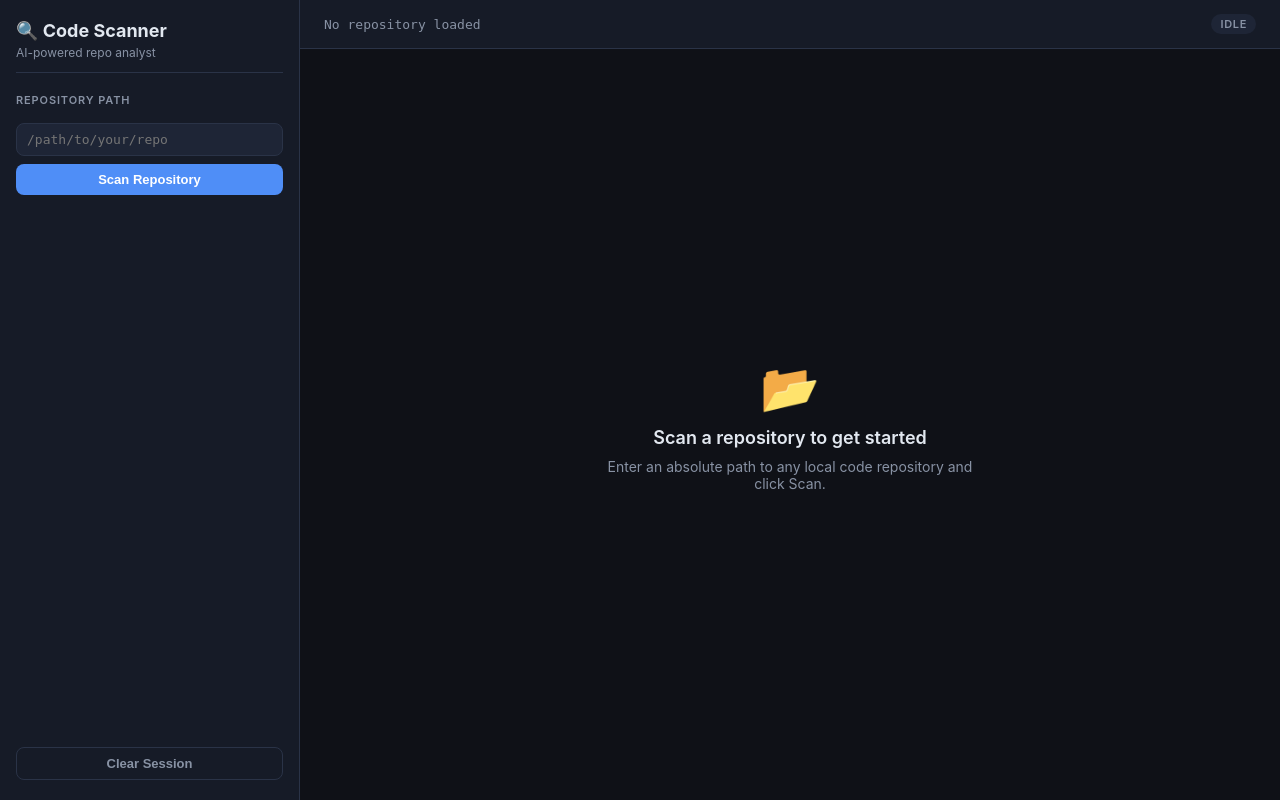
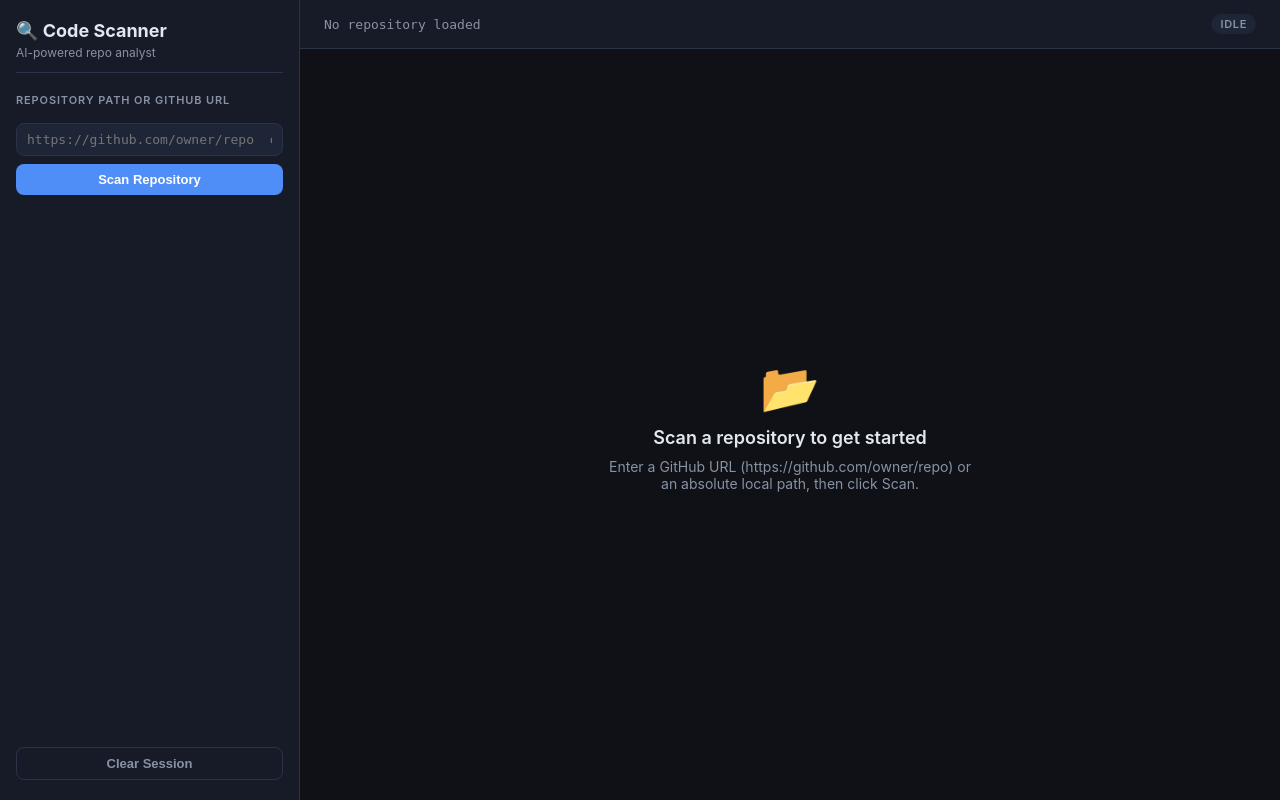
Before and after one commit to garyhe231/CodeScannerAgent, a FastAPI app: page / in a window 1280 px wide. Run offline with FastAPI, Linux system fonts and the light colour scheme; some libraries are stand-ins or nearby versions.

Commit message:
Add GitHub URL support to scanner
Accept a GitHub repo URL (https://github.com/owner/repo) in addition to
local paths. Shallow-clones the repo to a temp directory, scans it, then
deletes the temp clone immediately after scanning.

Co-Authored-By: Claude Opus 4.6 <noreply@anthropic.com>

```diff
--- a/app/main.py
+++ b/app/main.py
@@ -1,4 +1,6 @@
 """Code Scanner Agent — FastAPI app."""
+import shutil
+
 from fastapi import FastAPI, Request, Form, HTTPException
 from fastapi.responses import HTMLResponse, JSONResponse
 from fastapi.staticfiles import StaticFiles
@@ -23,36 +25,53 @@ async def index(request: Request):
 
 @app.post("/scan")
 async def scan(repo_path: str = Form(...)):
-    """Scan a repository and generate a summary."""
+    """Scan a local path or GitHub URL and generate a summary."""
+    source = repo_path.strip()
+    tmp_dir = None
+    display_label = source  # shown in the UI header
+
     try:
-        files, skipped = scanner.scan_repo(repo_path)
-    except ValueError as e:
-        raise HTTPException(status_code=400, detail=str(e))
+        if scanner.is_github_url(source):
+            try:
+                tmp_dir = scanner.clone_github_repo(source)
+            except ValueError as e:
+                raise HTTPException(status_code=400, detail=str(e))
+            scan_root = tmp_dir
+        else:
+            scan_root = source
 
-    if not files:
-        raise HTTPException(status_code=400, detail="No scannable files found in the given path.")
+        try:
+            files, skipped = scanner.scan_repo(scan_root)
+        except ValueError as e:
+            raise HTTPException(status_code=400, detail=str(e))
 
-    context = scanner.build_context(files, max_chars=120_000)
-    tree = scanner.file_tree(files)
+        if not files:
+            raise HTTPException(status_code=400, detail="No scannable files found.")
 
-    summary = analyst.summarize_repo(context, tree)
+        context = scanner.build_context(files, max_chars=120_000)
+        tree = scanner.file_tree(files)
+        summary = analyst.summarize_repo(context, tree)
 
-    session = session_store.Session(
-        repo_path=repo_path,
-        files=files,
-        repo_context=context,
-        file_tree=tree,
-        summary=summary,
-    )
-    session_store.set_session(session)
+        session = session_store.Session(
+            repo_path=display_label,
+            files=files,
+            repo_context=context,
+            file_tree=tree,
+            summary=summary,
+        )
+        session_store.set_session(session)
 
-    return JSONResponse({
-        "repo_path": repo_path,
-        "file_count": len(files),
-        "skipped_dirs": skipped,
-        "file_tree": tree,
-        "summary": summary,
-    })
+        return JSONResponse({
+            "repo_path": display_label,
+            "file_count": len(files),
+            "skipped_dirs": skipped,
+            "file_tree": tree,
+            "summary": summary,
+        })
+    finally:
+        # Always clean up the temp clone
+        if tmp_dir:
+            shutil.rmtree(tmp_dir, ignore_errors=True)
 
 
 @app.post("/ask")
--- a/app/templates/index.html
+++ b/app/templates/index.html
@@ -19,9 +19,9 @@
 
       <!-- Scan form -->
       <div class="scan-section">
-        <label class="section-label">Repository Path</label>
+        <label class="section-label">Repository Path or GitHub URL</label>
         <input id="repoPath" type="text" class="path-input"
-               placeholder="/path/to/your/repo"
+               placeholder="https://github.com/owner/repo  or  /local/path"
                value="{{ session.repo_path if session else '' }}">
         <button id="scanBtn" class="btn btn-primary" onclick="scanRepo()">
           <span id="scanBtnText">Scan Repository</span>
@@ -73,7 +73,7 @@
       <div id="emptyState" class="empty-state">
         <div class="empty-icon">&#x1F4C2;</div>
         <div class="empty-title">Scan a repository to get started</div>
-        <div class="empty-sub">Enter an absolute path to any local code repository and click Scan.</div>
+        <div class="empty-sub">Enter a GitHub URL (https://github.com/owner/repo) or an absolute local path, then click Scan.</div>
       </div>
 
     </main>
```
Also changed, not shown: app/services/scanner.py (+47 -1 lines).
